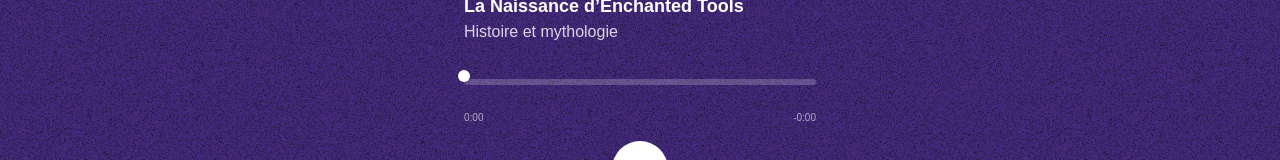
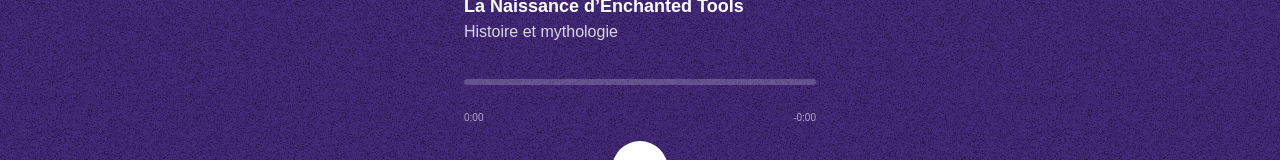
Before and after one commit to ElenaFerreira/enchanted-tools, a Next.js app: page /intro in a window 1280 px wide. Shown: the part 445-605 px from the top of the page. Built offline with nearby package versions, Linux system fonts and the light colour scheme.

Commit message:
fix : bug video

```diff
--- a/src/app/intro/page.tsx
+++ b/src/app/intro/page.tsx
@@ -47,8 +47,6 @@
     };
   }, []);
 
-  const progress = duration > 0 ? Math.min(1, currentTime / duration) : 0;
-
   const handleFullscreen = useCallback(() => {
     const video = videoRef.current;
     if (!video) return;
@@ -64,6 +62,8 @@
       v.webkitEnterFullScreen();
     }
   }, []);
+
+  const progress = duration > 0 ? Math.min(1, currentTime / duration) : 0;
 
   const formatTime = (value: number) => {
     if (!Number.isFinite(value)) return "0:00";
@@ -157,10 +157,6 @@
                 <div className="h-1.5 w-full rounded-full bg-white/20">
                   <div className="h-1.5 rounded-full bg-white" style={{ width: `${progress * 100}%` }} />
                 </div>
-                <div
-                  className="absolute top-1/2 h-3 w-3 -translate-y-1/2 rounded-full bg-white shadow-sm pointer-events-none"
-                  style={{ left: `${progress * 100}%`, transform: "translate(-50%, -50%)" }}
-                />
               </div>
               <div className="flex justify-between text-[10px] text-white/60">
                 <span>{formatTime(currentTime)}</span>
```
